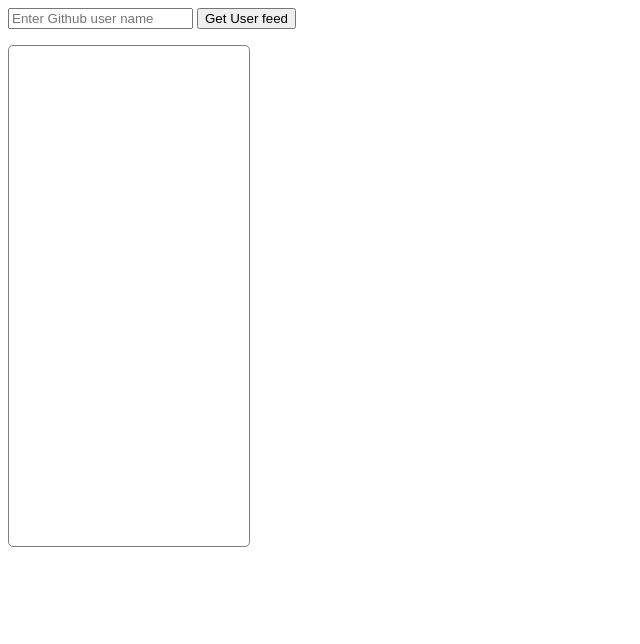
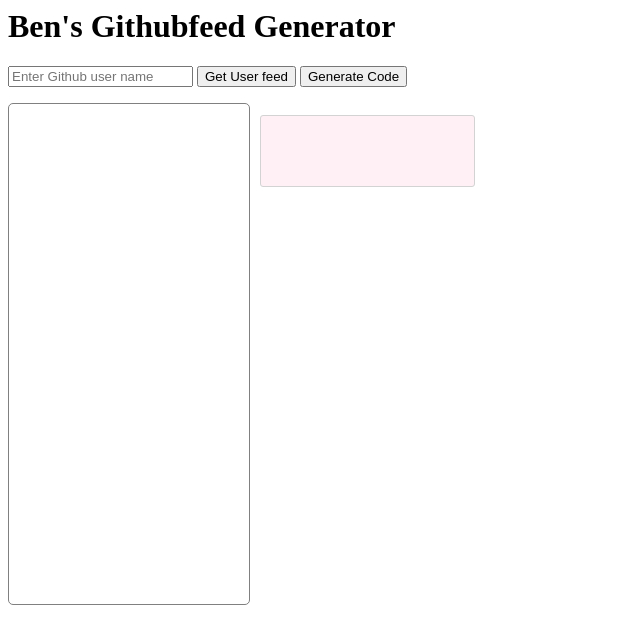
Before and after one commit to BenRuns/githubfeed, a plain HTML site: page index.html in a window 1280 px wide. Shown: the whole page, without its empty margins (0-640 px from the left). Drawn offline with nearby package versions, Linux system fonts and the light colour scheme.

Commit message:
it's working

```diff
--- a/index.html
+++ b/index.html
@@ -1,27 +1,57 @@
+				<h1> Ben's Githubfeed Generator</h1>
+					 <input type='text' id="github-user" placeholder="Enter Github user name" ></input>
 
+	 	         	<button id="github_update">Get User feed</button>
+					<button id="github_code_create">Generate Code</button>
 				<div class="github-feed" id="gitblock" >
-					<input type='text' id="github-user" placeholder="Enter Github user name" ></input>
-					<button id="github_update">Get User feed</button>
 
 					<style>
-					#github-feed{
+
+					#github-feed, #code_for_github{
 						height: 500px;
 						width: 200px;
 						overflow: scroll;
 						border-radius: 5px;
 						border: solid grey 1px;
+						display: inline-block;
+						float: left;
+
 						}
 					#github-feed img{
 						height: 17px;
 						margin-top: 10px;
 				     }
+				     #code_for_git_hub{
+				     	float: left;
+				     	word-wrap: break-word;
+				     	max-width: 500px;
+				     	margin-top: 15px;
+				     	margin-left: 10px;
+				     	display: inline-block;
+						background-color: lavenderblush;
+						padding: 5px;
+						border-radius: 3px;
+    					border: solid 1px lightgrey;
+    					padding: 5px;
+				     }
+
 
 					</style>
 
 	 	         	<ul id='github-feed' >
 
+
                 	</ul>
                 </div>
+                 <div>
+	             	<pre>
+	             	  <code id='code_for_git_hub' >
+
+
+	             	  </code>
+	             	 </pre>
+	            </div>
+
                 <script src="http://ajax.googleapis.com/ajax/libs/jquery/1.11.1/jquery.min.js"></script>
                 <script type="text/javascript">
 
@@ -41,5 +71,24 @@
 					        +'/><b> User: </b>' + element.actor.login + '</li><li><b> Event type: </b> ' + element.type  + '</li> <li><b> commits: </b>' + '</li>' + '<li><b> Created: </b> ' + element.created_at + '</li>'));
 					      	});
 					    });
-					})
+					});
+
+
+
                   </script>
+                  <script type="text/javascript">
+                  	$("#github_code_create").click( function(){
+					var user = $('#github-user').val();
+
+                	var output="Hello world";
+					var soutput = "<div class='github-feed' id='gitblock' ><span id='github-user' value='";
+					soutput += user;
+					soutput += "'><\/span><style>#github-feed{height: 500px;width: 200px;overflow: scroll;border-radius: 5px;border: solid grey 1px; } #github-feed img{height: 17px; margin-top: 10px; } <\/style> <ul id='github-feed' > <\/ul> <\/div> <script src='http:\/\/ajax.googleapis.com\/ajax\/libs\/jquery\/1.11.1\/jquery.min.js'><\/script> <script type='text\/javascript'> var user =  $('#github-user').attr('value'); var githubapitarget = 'https:\/\/api.github.com\/users\/' +  user + '\/events\/public'; $.getJSON(githubapitarget, function(data){$.each(data, function(index, element) {$('#github-feed').append($('<li> <img src=' + element.actor.avatar_url +'\/><b> User: <\/b>' + element.actor.login + '<\/li><li><b> Event type: <\/b> ' + element.type  + '<\/li> <li><b> commits: <\/b>' + '<\/li>' + '<li><b> Created: <\/b> ' + element.created_at + '<\/li>')); }); } );<\/script>";
+					$('#code_for_git_hub').text(soutput);
+					});
+
+
+                  </script>
+
+
+             <pre>
```
Also changed, not shown: index2.html (added, +1 -0 lines).
